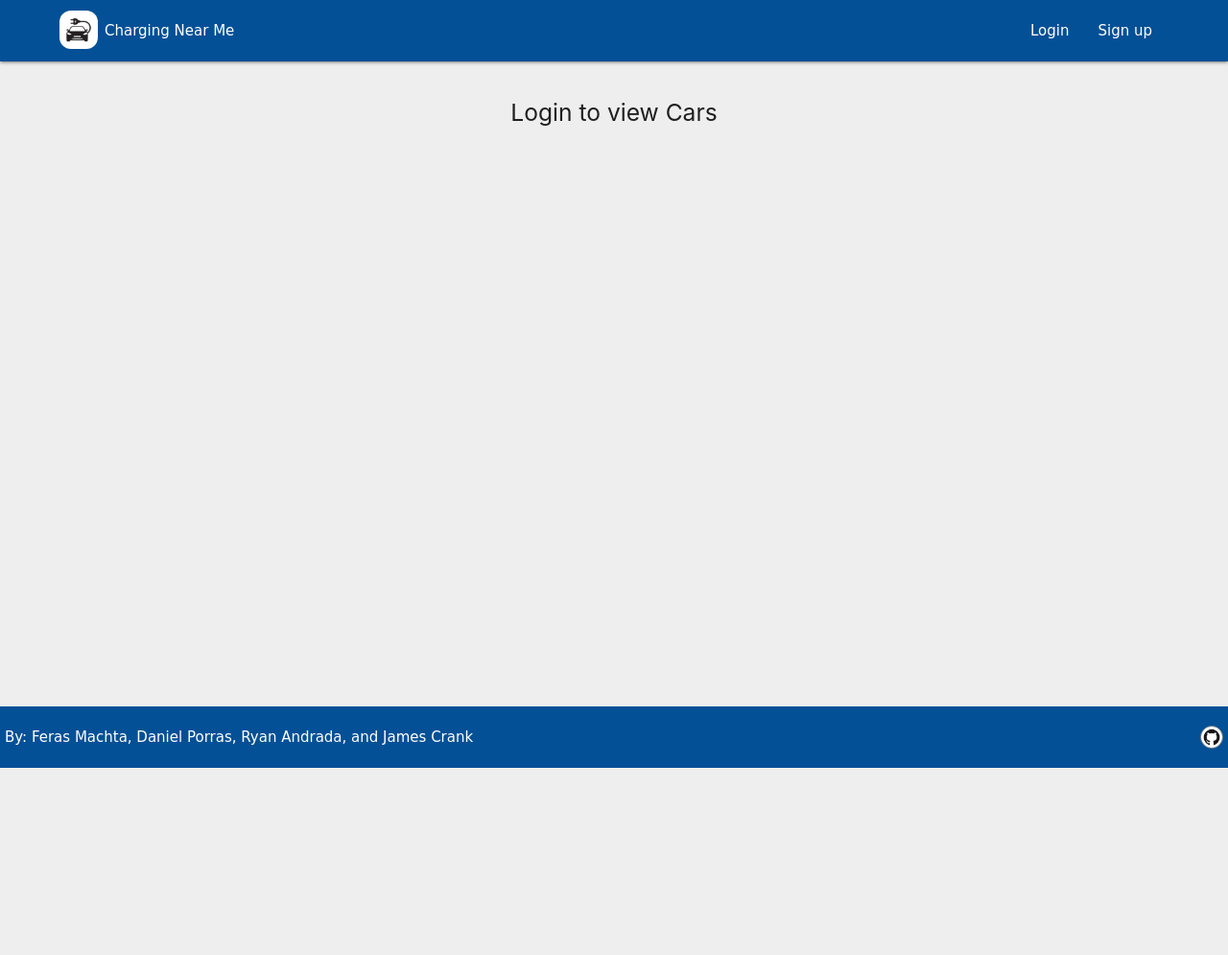
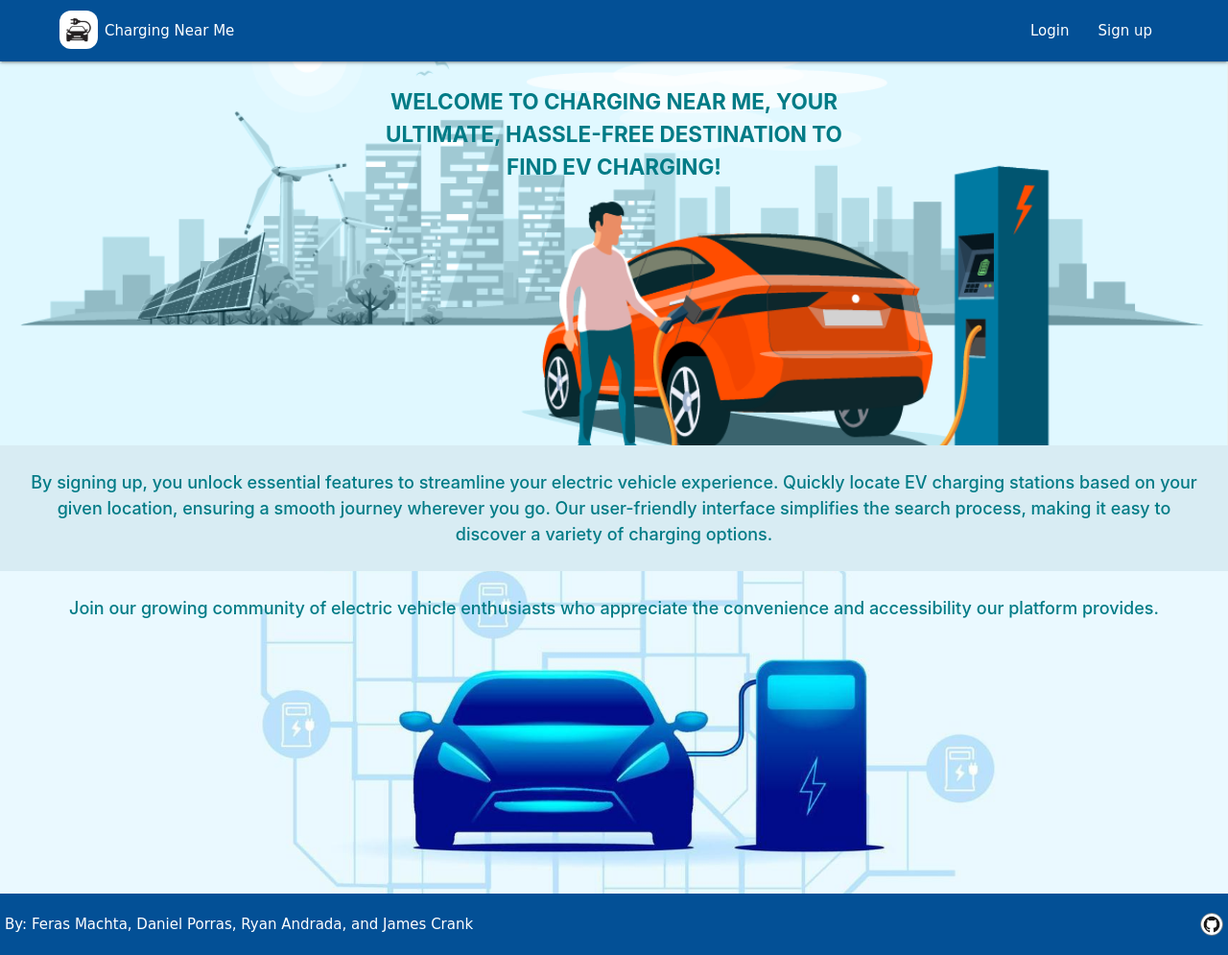
Before and after one commit to danielporras7/chargingAPP, a plain HTML site: page index.html in a window 1280 px wide. Shown: the whole page at 96% size. Before the commit the page ends 800 px from the top, so only its background shows below. Drawn offline with nearby package versions, Linux system fonts and the light colour scheme; no server answers.

Commit message:
add some unauth content to be displayed on index.html page when user is signed out and add additional password validation

```diff
--- a/index.html
+++ b/index.html
@@ -3,8 +3,6 @@
   <meta charset="UTF-8">
   <meta name="viewport" content="width=device-width, initial-scale=1.0">
   <meta http-equiv="X-UA-Compatible" content="ie=edge">
-  <!-- Compiled and minified CSS -->
-  <!---->
   <link rel="stylesheet" href="https://cdnjs.cloudflare.com/ajax/libs/materialize/1.0.0/css/materialize.min.css">
   <link rel="stylesheet" href="/styles/index.css">
   <link rel="icon" type="image/x-icon" href="/assets/favicon.ico" />
@@ -53,6 +51,7 @@
         <div class="input-field">
           <input type="password" id="signup-password" required />
           <label for="signup-password">Choose password</label>
+          <span class="helper-text" data-error="Password must be at least 6 characters in length"></span>
         </div>
         <div class="input-field">
           <input type="text" id="signup-bio" required />
@@ -109,27 +108,28 @@
   </div>
 
   <!-- GUIDE LIST -->
-  <div class="container" style="margin-top: 40px;">
 
+  <div class="container">
     <ul class="collapsible z-depth-0 guides" style="border: none;">
-      <li>
-        <div class="collapsible-header grey lighten-4">Guide title</div>
+    </ul>
+  </div>
 
-        <div class="collapsible-body white">Lorem ipsum dolor sit amet.</div>
-      </li>
-      <li>
-        <div class="collapsible-header grey lighten-4">Guide title</div>
-        <div class="collapsible-body white"><span>Lorem ipsum dolor sit amet.</span></div>
-      </li>
-      <li>
-        <div class="collapsible-header grey lighten-4">Guide title</div>
-        <div class="collapsible-body white"><span>Lorem ipsum dolor sit amet.</span></div>
-      </li>
-      <li>
-        <div class="collapsible-header grey lighten-4">Guide title</div>
-        <div class="collapsible-body white"><span>Lorem ipsum dolor sit amet.</span></div>
-      </li>
-    </ul>
+  <!-- Unauthenticated Page Content -->
+  <div id="unauth-content-container">
+    <div class="welcome-container">
+      <p class="welcome-text">Welcome to Charging Near Me, your ultimate, hassle-free destination to find EV charging! </p>
+    </div>
+    <div class="description-container">
+      <p class="description-text">By signing up, you unlock essential features to streamline your electric vehicle
+        experience. Quickly locate EV charging stations based on your given location, ensuring a smooth journey
+        wherever you go. Our user-friendly interface simplifies the search process, making it easy to discover a
+        variety of charging options.</p>
+    </div>
+    <div class="cta-container">
+      <p id="cta-text-top" class="cta-text">Join our growing community of electric vehicle enthusiasts who appreciate the convenience
+        and accessibility our platform provides.</p>
+      <p id="cta-text-bottom"class="cta-text"> Sign up today and embark on a seamless EV charging experience with Charging Near Me!</p>
+    </div>
   </div>
 
   <div class="footer">
--- a/scripts/auth.js
+++ b/scripts/auth.js
@@ -42,17 +42,25 @@ signupForm.addEventListener("submit", (e) => {
   const email = signupForm["signup-email"].value;
   const password = signupForm["signup-password"].value;
 
+  if (password.length < 6) {
+    signupForm["signup-password"].classList.add("invalid")
+    return;
+  }
+
   // sign up the user
-  auth.createUserWithEmailAndPassword(email, password).then((cred) => {
-    return db.collection('users').doc(cred.user.uid).set({
-      bio: signupForm['signup-bio'].value
+  auth
+    .createUserWithEmailAndPassword(email, password)
+    .then((cred) => {
+      return db.collection("users").doc(cred.user.uid).set({
+        bio: signupForm["signup-bio"].value,
+      });
+    })
+    .then(() => {
+      // close the signup modal & reset form
+      const modal = document.querySelector("#modal-signup");
+      M.Modal.getInstance(modal).close();
+      signupForm.reset();
     });
-  }).then(() => {
-    // close the signup modal & reset form
-    const modal = document.querySelector("#modal-signup");
-    M.Modal.getInstance(modal).close();
-    signupForm.reset();
-  });
 });
 
 // logout
--- a/scripts/index.js
+++ b/scripts/index.js
@@ -3,6 +3,7 @@ const guideList = document.querySelector(".guides");
 const loggedOutLinks = document.querySelectorAll(".logged-out");
 const loggedInLinks = document.querySelectorAll(".logged-in");
 const accountDetails = document.querySelector(".account-details");
+const unauthContent = document.getElementById("unauth-content-container");
 
 const setupUI = (user) => {
   if (user) {
@@ -18,6 +19,8 @@ const setupUI = (user) => {
         accountDetails.innerHTML = html;
       });
     // toggle user UI elements
+    unauthContent.style.display = "none";
+    guideList.style.display = "block";
     loggedInLinks.forEach((item) => (item.style.display = "block"));
     loggedOutLinks.forEach((item) => (item.style.display = "none"));
   } else {
@@ -26,6 +29,8 @@ const setupUI = (user) => {
     // toggle user elements
     loggedInLinks.forEach((item) => (item.style.display = "none"));
     loggedOutLinks.forEach((item) => (item.style.display = "block"));
+    unauthContent.style.display = "block";
+    guideList.style.display = "none";
   }
 };
 
@@ -44,8 +49,6 @@ const setupGuides = (data) => {
       html += li;
     });
     guideList.innerHTML = html;
-  } else {
-    guideList.innerHTML = '<h5 class="center-align">Login to view Cars</h5>';
   }
 };
 
--- a/styles/index.scss
+++ b/styles/index.scss
@@ -2,8 +2,9 @@
 
 body {
   width: 100%;
-  height: 100%;
+  min-height: 100vh;
   background-color: color("light-gray");
+  position: relative;
 }
 
 .nav-bar,
@@ -18,6 +19,8 @@ body {
   width: 100%;
   height: 56px;
   line-height: 56px;
+  position: sticky;
+  top: 0;
 
   .nav-wrapper {
     position: relative;
@@ -51,17 +54,88 @@ body {
   }
 }
 
-h6 {
-  text-align: center;
+.container {
+  margin: 0;
+  width: 100vh;
+  color: color("dark-teal");
+  font-weight: bold;
+  margin: auto;
+  position: relative;
+  z-index: 10;
+}
+
+#unauth-content-container {
+  .welcome-container {
+    background-image: url("../assets/ev-charging.png");
+    background-size: cover;
+    height: 50vh;
+    background-position: center;
+
+    .welcome-text {
+      text-align: center;
+      color: color("dark-teal");
+      font-weight: bold;
+      margin: 0;
+      padding: 25px 0;
+      max-width: 500px;
+      font-size: 1.5rem;
+      margin: auto;
+      text-transform: uppercase;
+    }
+  }
+
+  .description-container {
+    .description-text {
+      font-size: 18px;
+      background-color: color("xlight-blue");
+      margin: 0;
+      color: color("dark-teal");
+      text-align: center;
+      padding: 25px;
+      font-weight: 500;
+    }
+
+    .asset {
+      width: 100%;
+      height: 100%;
+    }
+  }
+
+  .cta-container {
+    background-image: url("../assets/cta-asset.jpg");
+    background-size: cover;
+    height: 50vh;
+    background-position: 50% center;
+
+    .cta-text {
+      margin: 0;
+      font-size: 18px;
+      color: color("dark-teal");
+      text-align: center;
+      padding: 25px 0;
+      max-width: 100%;
+      margin: auto;
+    }
+
+    #cta-text-top {
+      font-weight: 500;
+    }
+
+    #cta-text-bottom {
+      margin-top: 40%;
+      font-weight: bold;
+      padding: 0 15px;
+    }
+  }
 }
 
 .footer {
   position: absolute;
   bottom: 0;
-  left: 0;
   width: 100%;
   height: 64px;
   display: inline-flex;
+  margin-top: auto;
   justify-content: center;
 
   .footer-text {
@@ -102,6 +176,14 @@ h6 {
       }
     }
   }
+
+  #unauth-content-container {
+    .cta-container {
+      #cta-text-bottom {
+        margin-top: 30%;
+      }
+    }
+  }
 }
 
 @media screen and (min-width: $breakpoint-tablet) {
@@ -116,6 +198,14 @@ h6 {
       }
     }
   }
+
+  #unauth-content-container {
+    .cta-container {
+      #cta-text-bottom {
+        margin-top: 200px;
+      }
+    }
+  }
 }
 
 @media screen and (min-width: $breakpoint-laptop) {
@@ -126,4 +216,22 @@ h6 {
       }
     }
   }
+
+  #unauth-content-container {
+    .cta-container {
+      #cta-text-bottom {
+        margin-top: 25%;
+      }
+    }
+  }
 }
+
+@media screen and (min-width: $breakpoint-desktop) {
+  #unauth-content-container {
+    .cta-container {
+      #cta-text-bottom {
+        margin-top: 20%;
+      }
+    }
+  }
+}
--- a/styles/variables.scss
+++ b/styles/variables.scss
@@ -6,11 +6,13 @@
 
 $cursive: cursive;
 
+
 // Breakpoints
 $breakpoint-mobile: 375px;
 $breakpoint-mobile-lg: 576px;
 $breakpoint-tablet: 768px;
 $breakpoint-laptop: 992px;
+$breakpoint-desktop: 1200px;
 
 // Colors
 $colors: (
@@ -18,6 +20,8 @@ $colors: (
     "gray": #808080,
     "white": #FFFFFF,
     "light-gray": #eee,
+    "dark-teal": #007B86,
+    "xlight-blue" : #d8ecf3,
 );
 
 @function color($color) {
```
Also changed, not shown: assets/cta-asset.jpg (added), assets/ev-charging.png (added), styles/index.css, 1 other file.
